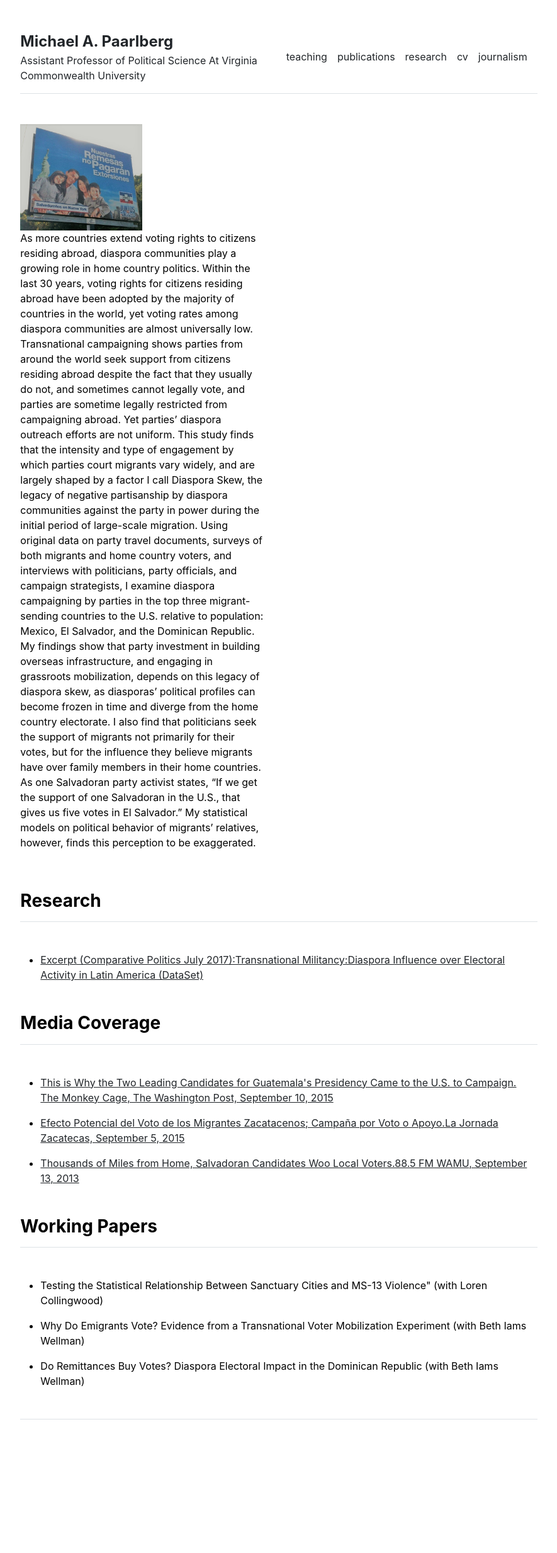
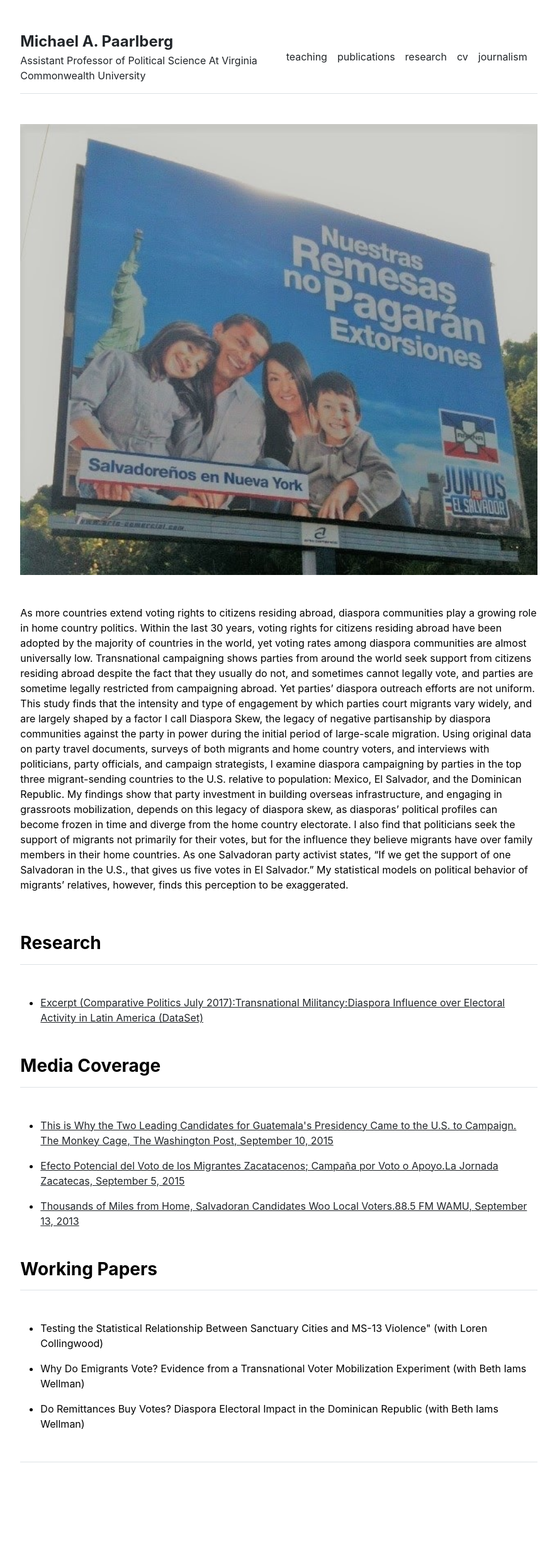
Before and after one commit to RelevantResearch/michael-paarlberg, a Jekyll site: the page built from courses.md, in a window 1280 px wide. Shown: the whole page at 63% size, without its empty margins (197-1082 px from the left). Built offline with Jekyll 4.4.1, drawn with Linux system fonts in a browser that asks for light colours; before the commit the page ends 2398 px from its top, so only the background shows below that.

Commit message:
"chore: completed structure"

```diff
--- a/_layouts/courses.html
+++ b/_layouts/courses.html
@@ -5,14 +5,13 @@ layout: default
 {{ content }}
 
 <div class="row g-5 mb-5">
-  <div class="col-md-6">
-    <div class="col-md-6">
   <img
+  class="img-fluid"
   src="{{ site.github.url }}/assets/img/EmbeddedImage-3.jpg"
   alt="Home"
   width="100%"
 />
-    </div>
+
   <p>
     As more countries extend voting rights to citizens residing abroad,
     diaspora communities play a growing role in home country politics. Within
@@ -44,7 +43,6 @@ layout: default
     perception to be exaggerated.
   </p>
 </div>
-</div>
 
 <h3 class="fw-bold border-bottom pb-3 mb-5 mt-5">Research</h3>
 <ul>
```
Also changed, not shown: 1 other file. Lines whose indentation alone changed are shown as unchanged.
